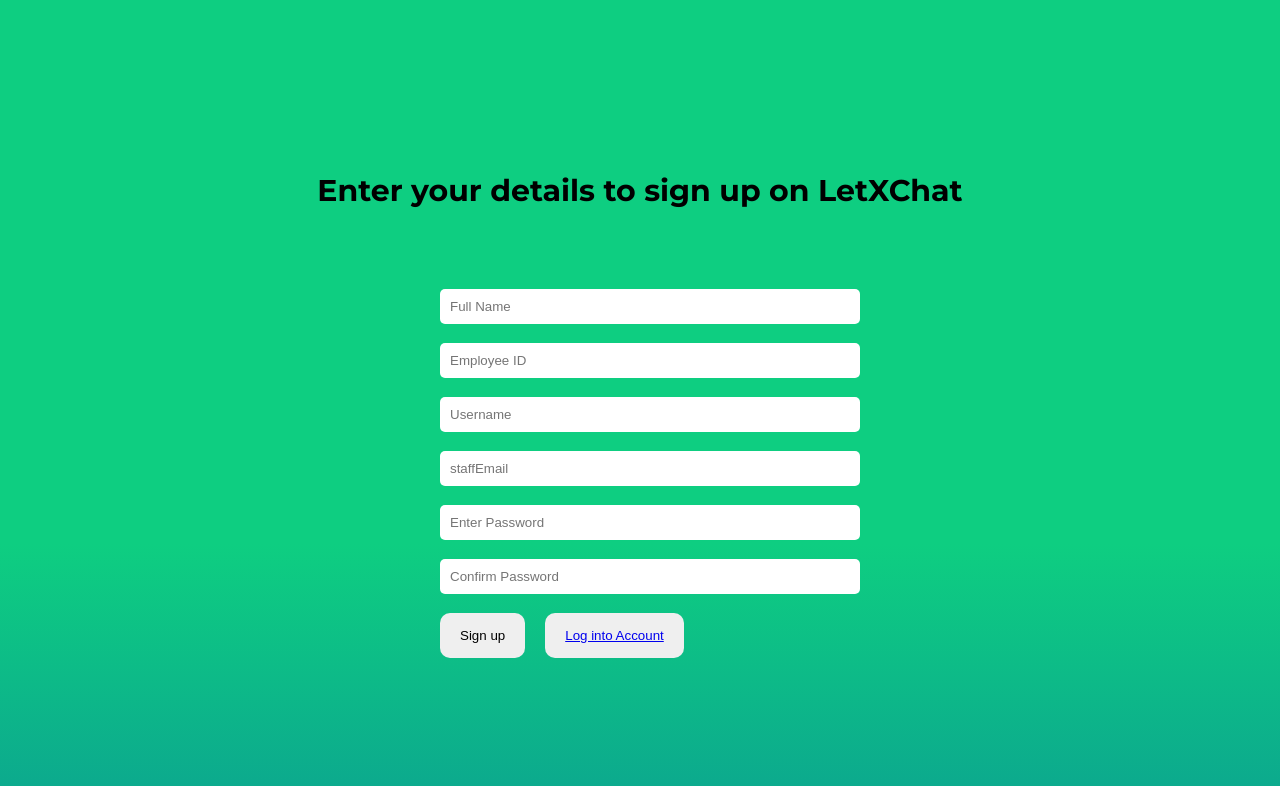
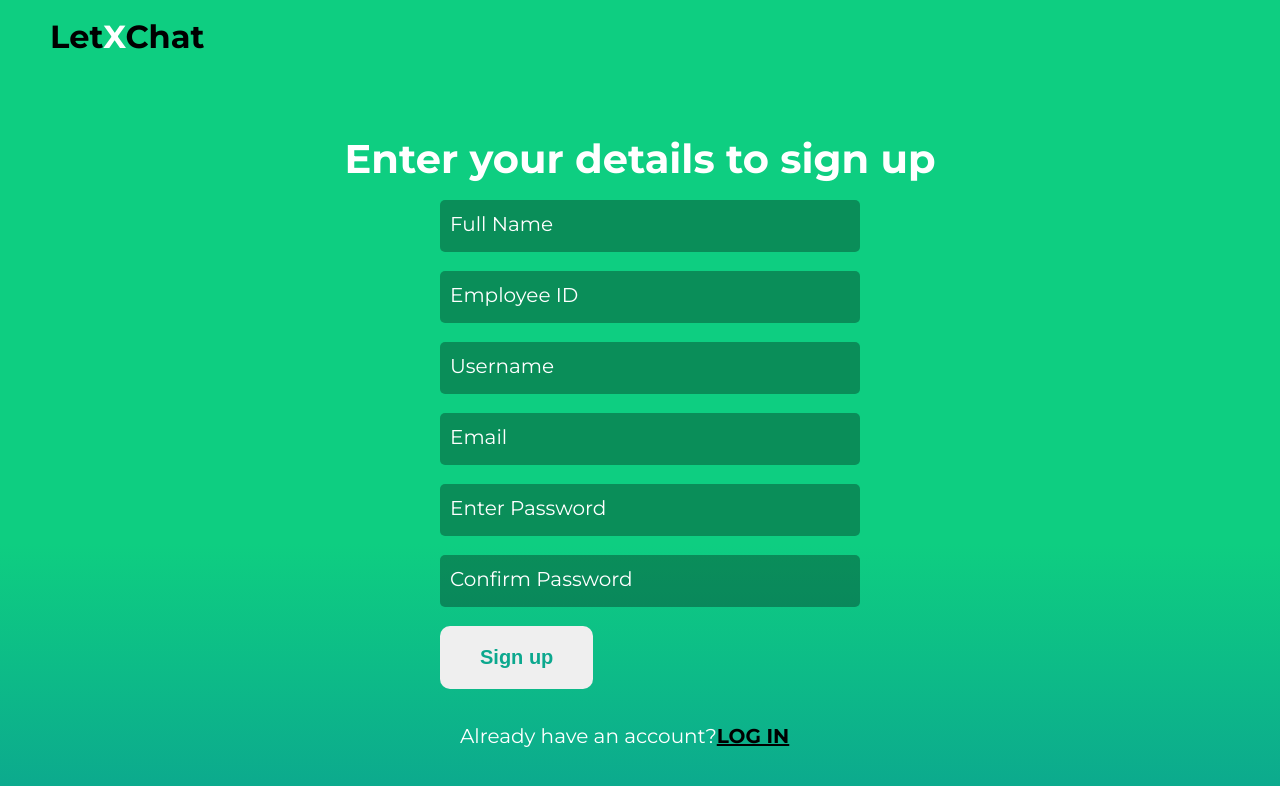
Before and after one commit to asiedusolo/LetXChat, a React (Create React App) app in the folder client/: page /register in a window 1280 px wide. Shown: the top 786 px of the page. Built offline with nearby package versions, Linux system fonts and the light colour scheme; no server answers.

Commit message:
styling register and login page

```diff
--- a/client/src/pages/login/login.css
+++ b/client/src/pages/login/login.css
@@ -2,37 +2,57 @@
   height: 100vh;
   display: flex;
   flex-direction: column;
-  justify-content: center;
+  justify-content: space-evenly;
   align-items: center;
   align-content: space-between;
 }
 
 .login {
-  padding: 15px 40px;
+  padding: 20px 40px;
   border: none;
   border-radius: 10px;
   margin-right: 50px;
+  font-size: 18px;
+  text-transform: uppercase;
+  font-weight: bold;
+  color: rgb(12, 168, 142);
 }
 
 .loginMessage {
-  margin-bottom: 50px;
+  margin-bottom: 0px;
 }
 
 .loginMessage h3 {
-  font-size: 30px;
-  color: black;
+  font-size: 40px;
+  color: white;
+  margin-bottom: 0px;
+}
+
+.loginLogo {
+  align-self: flex-start;
+  margin-left: 50px;
 }
 
 .loginFormContainer {
   width: 400px;
+  margin-top: 0px;
 }
 
 .loginEmailField,
 .loginPasswordField {
   padding: 10px;
   width: 100%;
+  height: 32px;
   border-radius: 5px;
   border: none;
+  background-color: rgba(0, 0, 0, 0.308);
+}
+
+::placeholder {
+  color: white;
+  font-size: 20px;
+  font-weight: 400;
+  font-family: "Montserrat", sans-serif;
 }
 
 .loginSignup {
--- a/client/src/pages/login/login.js
+++ b/client/src/pages/login/login.js
@@ -29,8 +29,11 @@ const Login = () => {
   // };
   return (
     <div className="loginContainer">
+      <h1 className="loginLogo">
+        Let<span className="landingDescPart">X</span>Chat
+      </h1>
       <div className="loginMessage">
-        <h1>Enter your details to login</h1>
+        <h3>Enter your details to login</h3>
       </div>
       {/* <div>{showModal && <Modal hideModal={hideModal} />}</div> */}
       <div className="loginFormContainer">
@@ -62,9 +65,13 @@ const Login = () => {
             {isFetchingUser ? "Logging in..." : "Login"}
           </button>
           {error && (
-            <button className="loginSignup">
-              <Link to="/register">Dont have an account? Sign up</Link>
-            </button>
+            <p className="alreadyAccountlogin">
+              Dont have an account?
+              <Link to="/register" className="regLogin">
+                {" "}
+                Sign up
+              </Link>
+            </p>
           )}
         </form>
       </div>
--- a/client/src/pages/register/register.css
+++ b/client/src/pages/register/register.css
@@ -2,21 +2,27 @@
   height: 100vh;
   display: flex;
   flex-direction: column;
-  justify-content: center;
+  justify-content: space-evenly;
   align-items: center;
-  align-content: space-between;
 }
 
 .registerMessage {
-  margin-bottom: 50px;
+  margin-bottom: 0px;
 }
 .registerMessage h3 {
-  font-size: 30px;
-  color: black;
+  font-size: 40px;
+  color: white;
+  margin-bottom: 0px;
 }
 
+.registerLogo {
+  align-self: flex-start;
+  margin-left: 50px;
+  margin-top: 0px;
+}
 .registerFormContainer {
   width: 400px;
+  margin-top: 0px;
 }
 
 .registerForm {
@@ -28,15 +34,33 @@
 .registerPasswordField {
   padding: 10px;
   width: 100%;
+  height: 32px;
   border-radius: 5px;
   border: none;
+  background-color: rgba(0, 0, 0, 0.308);
 }
 
+::placeholder {
+  color: white;
+  font-size: 20px;
+  font-weight: 400;
+  font-family: "Montserrat", sans-serif;
+}
 .regSignup {
-  padding: 15px 20px;
+  padding: 20px 40px;
   border: none;
   border-radius: 10px;
-  margin-right: 20px;
+  margin-right: 50px;
+  font-size: 20px;
+  font-weight: bold;
+  cursor: pointer;
+  color: rgb(12, 168, 142);
+}
+
+.regLogin {
+  text-transform: uppercase;
+  color: black;
+  font-weight: bold;
 }
 
 .alreadyAccountlogin {
@@ -44,4 +68,6 @@
   border: none;
   border-radius: 10px;
   margin-right: 20px;
+  color: white;
+  font-size: 20px;
 }
--- a/client/src/pages/register/register.js
+++ b/client/src/pages/register/register.js
@@ -93,8 +93,11 @@ const Register = () => {
   // };
   return (
     <div className="registerContainer">
+      <h1 className="registerLogo">
+        Let<span className="landingDescPart">X</span>Chat
+      </h1>
       <div className="registerMessage">
-        <h3>Enter your details to sign up on LetXChat</h3>
+        <h3>Enter your details to sign up</h3>
       </div>
       {/* <div className="registerModal">
         {showModal && <Modal isValidUser={isValidUser} hideModal={hideModal} />}
@@ -143,7 +146,7 @@ const Register = () => {
               name="staffEmail"
               maxLength="50"
               ref={staffEmailRef}
-              placeholder="staffEmail"
+              placeholder="Email"
               className="registerEmailField"
               required
             />
@@ -176,11 +179,12 @@ const Register = () => {
             <button type="submit" className="regSignup regLink">
               Sign up
             </button>
-            <button className="alreadyAccountlogin">
+            <p className="alreadyAccountlogin">
+              Already have an account?
               <Link to="/login" className="regLogin">
-                Log into Account
+                Log In
               </Link>
-            </button>
+            </p>
           </div>
         </form>
       </div>
```
